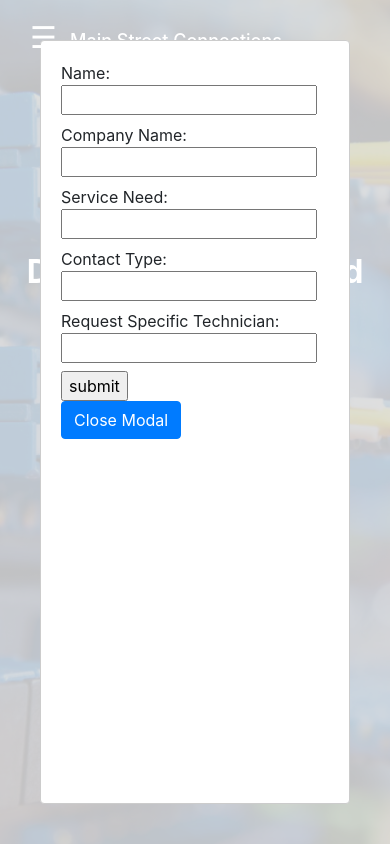
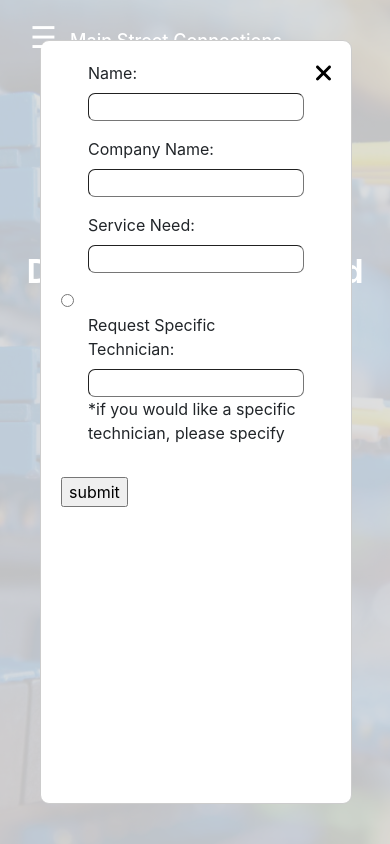
Before and after one commit to StevenD2002/Mainstreet-Connections, a React (Create React App) app: page / in a window 390 px wide. Both pictures are taken after a click on the button "Lets Get Started!". Shown: the top 844 px of the page. Built offline with nearby package versions, Linux system fonts and the light colour scheme.

Commit message:
💅  STYLE: fixes modal width for phones

```diff
--- a/src/App.css
+++ b/src/App.css
@@ -257,3 +257,25 @@ body {
     font-size: 22px;
   }
 }
+.modal {
+  background: "green";
+}
+.form-container {
+  max-width: 100%;
+}
+.close-icon {
+  position: absolute;
+  right: 20px;
+}
+
+.form-group {
+  display: flex;
+  align-content: center;
+  flex-direction: column;
+  max-width: 80%;
+  margin: auto;
+}
+.input-field {
+  border-width: 1px;
+  border-radius: 7px;
+}
--- a/src/components/modal.jsx
+++ /dev/null
@@ -1,46 +0,0 @@
-import ReactModal from "react-modal";
-import React from "react";
-import ReactDOM from "react-dom";
-import { Button } from "react-bootstrap";
-import Form from "../pages/form";
-
-export default class Modal extends React.Component {
-  constructor() {
-    super();
-    this.state = {
-      showModal: false,
-    };
-
-    this.handleOpenModal = this.handleOpenModal.bind(this);
-    this.handleCloseModal = this.handleCloseModal.bind(this);
-  }
-
-  handleOpenModal() {
-    this.setState({ showModal: true });
-  }
-
-  handleCloseModal() {
-    this.setState({ showModal: false });
-  }
-
-  render() {
-    return (
-      <div>
-        <Button variant="primary" onClick={this.handleOpenModal}>
-          Lets Get Started!
-        </Button>
-        <ReactModal
-          isOpen={this.state.showModal}
-          contentLabel="onRequestClose Example"
-          onRequestClose={this.handleCloseModal}
-          shouldCloseOnOverlayClick={true}
-        >
-          <Form />
-          <Button variant="primary" onClick={this.handleCloseModal}>
-            Close Modal
-          </Button>
-        </ReactModal>
-      </div>
-    );
-  }
-}
--- /dev/null
+++ b/src/components/servicemodal.jsx
@@ -0,0 +1,49 @@
+import ReactModal from "react-modal";
+import React, { useState } from "react";
+import { Button } from "react-bootstrap";
+import Form from "../pages/form";
+import close from "../icons/xmark-solid.svg";
+export default function ServiceModal(props) {
+  const [state, setState] = useState({ showModal: false });
+  const windowSize = window.innerWidth;
+  const [modalWidth, setModalWidth] = useState(
+    windowSize < 600 ? "80vw" : "40vw"
+  );
+  const handleOpenModal = () => {
+    setState({ showModal: true });
+  };
+  const handleCloseModal = () => {
+    setState({ showModal: false });
+  };
+  console.log(modalWidth);
+  return (
+    <div>
+      <Button variant="primary" onClick={handleOpenModal}>
+        Lets Get Started!
+      </Button>
+      <ReactModal
+        isOpen={state.showModal}
+        contentLabel="onRequestClose Example"
+        onRequestClose={handleCloseModal}
+        shouldCloseOnOverlayClick={true}
+        style={{
+          content: {
+            width: `${modalWidth}`,
+            margin: "auto",
+            borderRadius: "9px",
+            zIndex: "2px",
+          },
+        }}
+      >
+        <img
+          src={close}
+          alt="close"
+          className="close-icon"
+          onClick={handleCloseModal}
+        />
+
+        <Form />
+      </ReactModal>
+    </div>
+  );
+}
--- a/src/pages/form.jsx
+++ b/src/pages/form.jsx
@@ -46,68 +46,83 @@ export default class Form extends Component {
 
   async handleSubmit(event) {
     event.preventDefault();
-    try {
-      const response = await fetch(
-        "https://v1.nocodeapi.com/stevendew02/google_sheets/DKQPEZbNQGwtlHnW?tabId=Sheet1",
-        {
-          method: "POST",
-          headers: {
-            "Content-Type": "application/json",
-          },
-          body: JSON.stringify([
-            [
-              this.state.name,
-              this.state.companyName,
-              this.state.serviceNeed,
-              this.state.contactType,
-              this.state.technician,
-              new Date().toLocaleString,
-            ],
-          ]),
-        }
-      );
-      await response.json();
-    } catch (err) {
-      console.log(err);
-    }
+    // try {
+    //   const response = await fetch(
+    //     "https://v1.nocodeapi.com/stevendew02/google_sheets/DKQPEZbNQGwtlHnW?tabId=Sheet1",
+    //     {
+    //       method: "POST",
+    //       headers: {
+    //         "Content-Type": "application/json",
+    //       },
+    //       body: JSON.stringify([
+    //         [
+    //           this.state.name,
+    //           this.state.companyName,
+    //           this.state.serviceNeed,
+    //           this.state.contactType,
+    //           this.state.technician,
+    //           new Date().toLocaleString,
+    //         ],
+    //       ]),
+    //     }
+    //   );
+    //   await response.json();
+    // } catch (err) {
+    //   console.log(err);
+    // }
   }
   render() {
     return (
       <div className="form-container">
         <form onSubmit={this.handleSubmit}>
-          <label>
-            Name:
-            <input value={this.state.name} onChange={this.handleName}></input>
-          </label>
-          <label>
-            Company Name:
+          <div className="form-group">
+            <label className="input-label">Name:</label>
+            <input
+              value={this.state.name}
+              onChange={this.handleName}
+              required
+              className="input-field"
+            ></input>
+          </div>
+          <div className="form-group">
+            <label className="input-label">Company Name:</label>
             <input
               value={this.state.companyName}
               onChange={this.handleCompanyName}
+              required
+              className="input-field"
             ></input>
-          </label>
-          <label>
-            Service Need:
+          </div>
+          <div className="form-group">
+            <label className="input-label">Service Need:</label>
             <input
               value={this.state.serviceNeed}
               onChange={this.handleService}
+              required
+              className="input-field"
             ></input>
-          </label>
-          <label>
-            Contact Type:
+          </div>
+          <div className="from-group">
+            {/* <label className="input-label">
+              Contact Type: *this field is under construction
+            </label> */}
             <input
               value={this.state.contactType}
               onChange={this.handleContactType}
+              type="radio"
             ></input>
-          </label>
-          <label>
-            Request Specific Technician:
+          </div>
+          <div className="form-group">
+            <label className="input-label">Request Specific Technician:</label>
             <input
               value={this.state.technician}
               onChange={this.handleTechnician}
+              className="input-field"
             ></input>
-          </label>
-          {console.log(this.state.name)}
+            <p className="footnote">
+              *if you would like a specific technician, please specify
+            </p>
+          </div>
           <input type="submit" value="submit" />
         </form>
       </div>
--- a/src/pages/home.jsx
+++ b/src/pages/home.jsx
@@ -7,7 +7,7 @@ import { Location } from "./location";
 import dollar from "../icons/badge-dollar-regular.svg";
 import ambulance from "../icons/ambulance-regular.svg";
 import glasses from "../icons/glasses-solid.svg";
-import Modal from "../components/modal";
+import ServiceModal from "../components/servicemodal";
 function openNav() {
   document.getElementById("mySidenav").style.width = "250px";
 }
@@ -16,7 +16,7 @@ function closeNav() {
 }
 export function HomePage() {
   return (
-    <div id="#main">
+    <div id="main">
       <div id="mySidenav" class="sidenav">
         <a
           href="javascript:void(0)"
@@ -25,7 +25,7 @@ export function HomePage() {
         >
           &times;
         </a>
-        <a href="#about">About</a>
+        <a href="#about">Why Us?</a>
         <a href="#wqdqwd">Services</a>
         <a href="#dqw">Clients</a>
         <a href="#qwdqwd">Contact</a>
@@ -52,7 +52,7 @@ export function HomePage() {
           {/* <a href="https://0fepokfbuz1.typeform.com/to/WcE1fxcq">
             <Button size="lg">Start a Project</Button>
           </a> */}
-          <Modal />
+          <ServiceModal />
         </div>
       </div>
       <div className="services">
```
Also changed, not shown: src/components/modal.css (added), src/icons/xmark-solid.svg (added).
